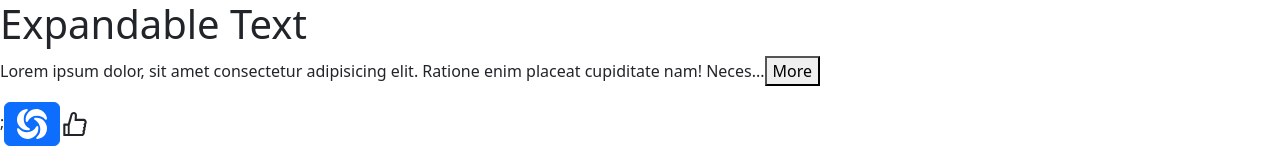
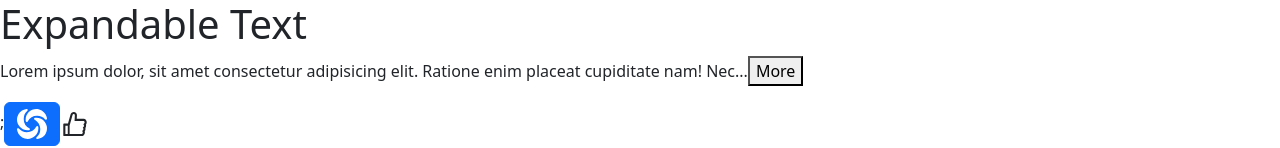
Before and after one commit to incri/learning-react-basics, a React (Vite) app in the folder vite-project/: page / in a window 1280 px wide. Shown: the part 221-369 px from the top of the page. Built offline with nearby package versions, Linux system fonts and the light colour scheme.

Commit message:
expandable text app.tsx missing Props added

```diff
--- a/vite-project/src/App.tsx
+++ b/vite-project/src/App.tsx
@@ -62,23 +62,26 @@ function app() {
 
   const [cartItems, setCartItems] = useState(['item 1', 'item 2', 'item 3'])
 
+  let text = "Lorem ipsum dolor, sit amet consectetur adipisicing elit. \
+  Ratione enim placeat cupiditate nam! Necessitatibus expedita earum l\
+  aboriosam nesciunt architecto dolorum animi possimus voluptatem et i \
+  nventore nam fugiat fuga, dolores laborum quas asperiores suscipit \
+  accusantium ratione soluta corrupti explicabo officiis nobis at. Pariatur \
+  quibusdam reiciendis architecto error voluptate soluta dolorem unde! Ratione, \
+  provident? Nisi accusamus excepturi quod odio delectus alias! Ipsam repudiandae \
+  nemo vitae consectetur enim optio nobis officiis, reprehenderit unde soluta \
+  accusamus aliquid, fugit similique culpa exercitationem molestias quod quia t \
+  empora! Minus amet fugit harum rerum veniam soluta aliquam, illum asperiores \
+  tempora, debitis accusantium quos officiis quam modi animi accusamus?"
+
   return (
     <>
      {alertVisible && <Alert children="You have been alert" onClose={() => setAlertVisible(false)}/>}
       <div>
         <ListGroup items={item} heading="Cities" onSelectItem={handleSelectItem}  />
       </div>
-      <Expandable>Lorem ipsum dolor, sit amet consectetur adipisicing elit.
-        Ratione enim placeat cupiditate nam! Necessitatibus expedita earum l
-        aboriosam nesciunt architecto dolorum animi possimus voluptatem et i
-        nventore nam fugiat fuga, dolores laborum quas asperiores suscipit
-        accusantium ratione soluta corrupti explicabo officiis nobis at. Pariatur
-        quibusdam reiciendis architecto error voluptate soluta dolorem unde! Ratione,
-        provident? Nisi accusamus excepturi quod odio delectus alias! Ipsam repudiandae
-        nemo vitae consectetur enim optio nobis officiis, reprehenderit unde soluta
-        accusamus aliquid, fugit similique culpa exercitationem molestias quod quia t
-        empora! Minus amet fugit harum rerum veniam soluta aliquam, illum asperiores
-        tempora, debitis accusantium quos officiis quam modi animi accusamus?
+      <Expandable maxChar={100}>
+        {text}
       </Expandable>
       <Button children= {<SiSololearn size="30"/>} onClick={() => setAlertVisible(true)} />
       <Like onClick={() => console.log("Liked")}/>
--- a/vite-project/src/components/Expandable.tsx
+++ b/vite-project/src/components/Expandable.tsx
@@ -5,7 +5,7 @@ interface Props{
   children: String;
   maxChar : number;
 }
-const Expandable = ({children, maxChar = 100}: Props) => {
+const Expandable = ({children, maxChar}: Props) => {
   const[isExtended, setExtended] = useState(false);
 
   if (children.length <= maxChar) return(
```
